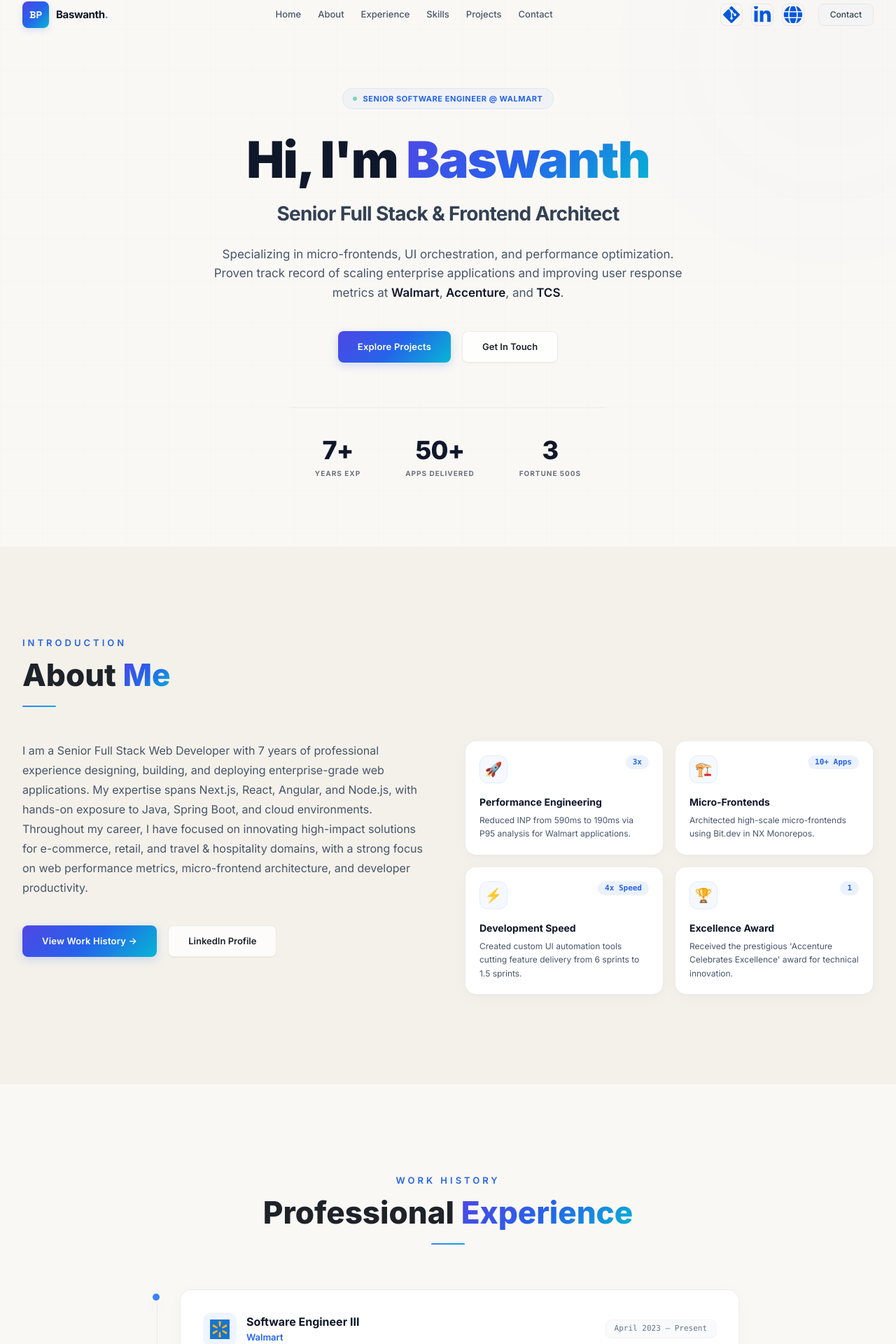
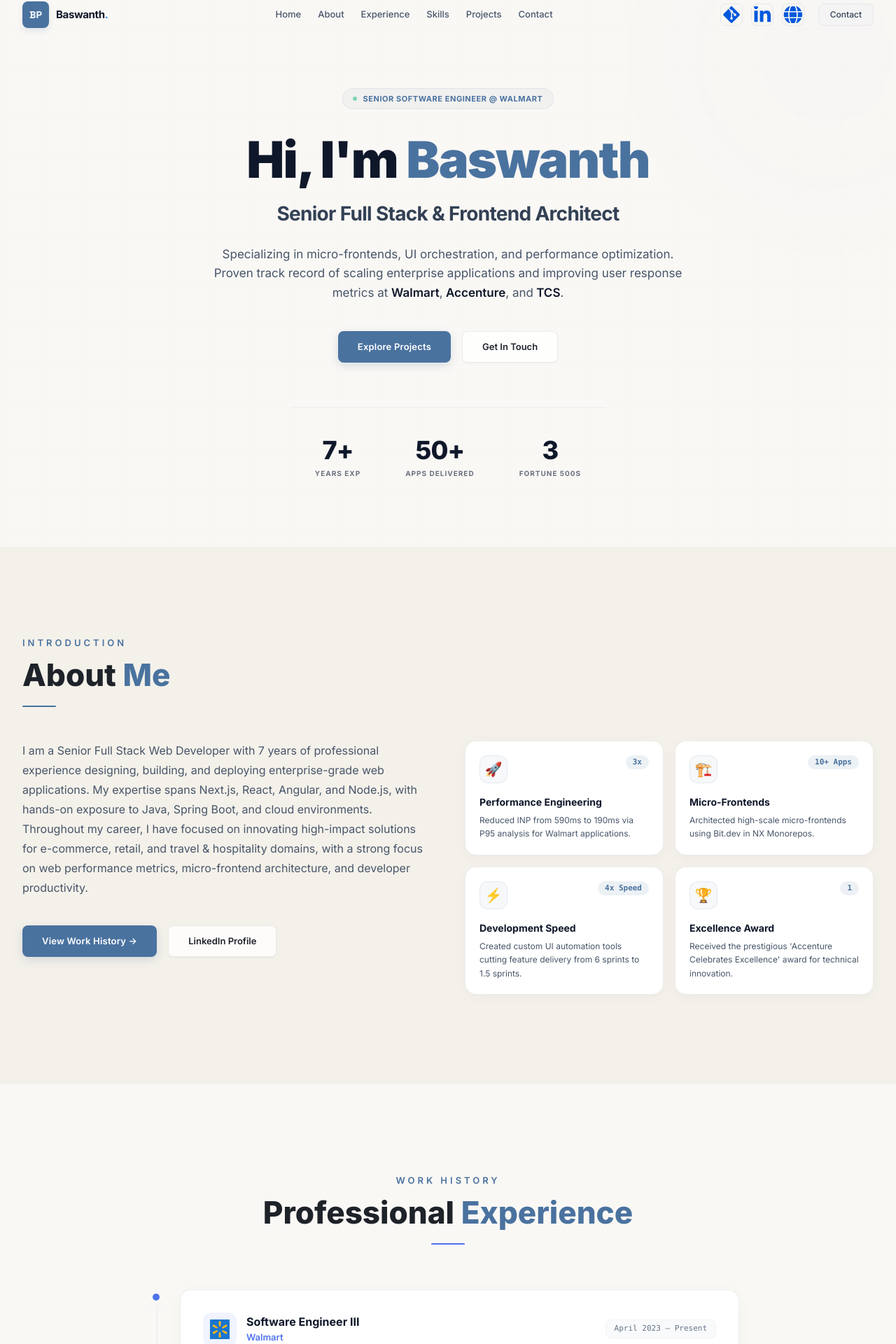
Before and after one commit to bashu241997/Baswanthpapisetty, a React (Create React App) app: page / in a window 1280 px wide. Shown: the part 19-1939 px from the top of the page at 70% size. Built offline with nearby package versions, Linux system fonts and the light colour scheme.

Commit message:
style: update primary color palette across components and project tags

```diff
--- a/src/common/ExpCard.jsx
+++ b/src/common/ExpCard.jsx
@@ -13,12 +13,12 @@ export const ExperienceCard = ({ experience }) => (
           {experience.icon ? (
             <img src={experience.icon} alt={experience.company_name} className="w-7 h-7 object-contain" />
           ) : (
-            <span className="text-[#3b82f6] font-black text-base">{experience.company_name[0]}</span>
+            <span className="text-[#4f73ec] font-black text-base">{experience.company_name[0]}</span>
           )}
         </div>
         <div>
           <h3 className="text-slate-900 text-[16px] font-bold leading-snug">{experience.title}</h3>
-          <p className="text-blue-600 font-semibold text-[13px] mt-0.5">{experience.company_name}</p>
+          <p className="text-[#4f73ec] font-semibold text-[13px] mt-0.5">{experience.company_name}</p>
         </div>
       </div>
 
@@ -32,7 +32,7 @@ export const ExperienceCard = ({ experience }) => (
     <ul className="space-y-3">
       {experience.points.map((point, i) => (
         <li key={i} className="flex items-start gap-2.5 text-[13px] text-slate-600 leading-relaxed">
-          <span className="w-1.5 h-1.5 rounded-full bg-blue-500 flex-shrink-0 mt-1.5 shadow-sm shadow-blue-500/20" />
+          <span className="w-1.5 h-1.5 rounded-full bg-[#4f73ec] flex-shrink-0 mt-1.5 shadow-sm shadow-[#4f73ec]/20" />
           <span>{point}</span>
         </li>
       ))}
--- a/src/common/Footer.jsx
+++ b/src/common/Footer.jsx
@@ -37,7 +37,7 @@ const Footer = () => (
           ))}
         </div>
       </div>
-      <div className="h-px bg-gradient-to-r from-transparent via-gray-200 to-transparent" />
+      <div className="h-px bg-gray-200" />
       <div className="flex flex-col sm:flex-row justify-between items-center gap-3 pt-6">
         <p className="text-[11px] text-gray-500">© {new Date().getFullYear()} Baswanth Papisetty. All rights reserved.</p>
         <p className="text-[10px] text-gray-400">Built with React, Tailwind & Framer Motion</p>
--- a/src/common/ProjectCard.jsx
+++ b/src/common/ProjectCard.jsx
@@ -9,7 +9,7 @@ export const ProjectCard = ({ name, description, tags, source_code_link, domain
     className="dark-card overflow-hidden group h-full flex flex-col w-full bg-white"
   >
     {/* Card Accent Top Line */}
-    <div className="h-[2px] w-full bg-gradient-to-r from-[#3b82f6] via-[#0ea5e9] to-[#3b82f6] opacity-40 group-hover:opacity-100 transition-opacity duration-300" />
+    <div className="h-[2px] w-full bg-blue-500 opacity-40 group-hover:opacity-100 transition-opacity duration-300" />
 
     <div className="p-6 flex flex-col flex-1">
       {/* Card Header Actions */}
--- a/src/components/About.jsx
+++ b/src/components/About.jsx
@@ -22,7 +22,7 @@ const About = () => {
           <h2 className={`${styles.sectionHeadText} mt-2`}>
             About <span className="gradient-text">Me</span>
           </h2>
-          <div className="h-[2px] w-12 bg-gradient-to-r from-[#3b82f6] to-[#0ea5e9] rounded-full mt-4 mx-auto lg:mx-0" />
+          <div className="h-[2px] w-12 bg-[#4a729f] rounded-full mt-4 mx-auto lg:mx-0" />
         </div>
 
         <div className="flex flex-col lg:flex-row gap-12 items-start">
@@ -56,10 +56,10 @@ const About = () => {
                 className="dark-card p-5 group flex flex-col justify-between min-h-[160px]"
               >
                 <div className="flex justify-between items-start mb-4">
-                  <div className="w-10 h-10 rounded-xl bg-blue-500/5 border border-blue-500/10 flex items-center justify-center text-xl">
+                  <div className="w-10 h-10 rounded-xl bg-[#4a729f]/5 border border-[#4a729f]/10 flex items-center justify-center text-xl">
                     {item.icon}
                   </div>
-                  <span className="text-[11px] font-bold text-blue-600 font-mono bg-blue-500/10 px-2.5 py-0.5 rounded-full">
+                  <span className="text-[11px] font-bold text-[#4a729f] font-mono bg-[#4a729f]/10 px-2.5 py-0.5 rounded-full">
                     {item.metric}
                   </span>
                 </div>
--- a/src/components/Experiences.jsx
+++ b/src/components/Experiences.jsx
@@ -12,7 +12,7 @@ const Experiences = () => {
       title: "Software Engineer III",
       company_name: "Walmart",
       icon: Wal,
-      iconBg: "rgba(59, 130, 246, 0.08)",
+      iconBg: "rgba(79, 115, 236, 0.08)",
       date: "April 2023 – Present",
       points: [
         "Architected a complex, client-heavy React application specializing in dynamic form generation, WYSIWYG editors, and custom JSON schemas.",
@@ -26,7 +26,7 @@ const Experiences = () => {
       title: "Senior Software Engineer",
       company_name: "Accenture (Client: AT&T)",
       icon: Acc,
-      iconBg: "rgba(99, 102, 241, 0.08)",
+      iconBg: "rgba(79, 115, 236, 0.08)",
       date: "August 2021 – March 2023",
       points: [
         "Architected the full end-to-end flow of the AT&T 'Bring Your Own Device' (BYOD) feature on the web portal.",
@@ -40,7 +40,7 @@ const Experiences = () => {
       title: "Systems Engineer",
       company_name: "Tata Consultancy Services",
       icon: Tcs,
-      iconBg: "rgba(59, 130, 246, 0.05)",
+      iconBg: "rgba(79, 115, 236, 0.05)",
       date: "November 2018 – July 2021",
       points: [
         "Developed cross-platform hybrid mobile applications for global travel domains using React Native.",
@@ -62,7 +62,7 @@ const Experiences = () => {
           <h2 className={`${styles.sectionHeadText} mt-2`}>
             Professional <span className="gradient-text">Experience</span>
           </h2>
-          <div className="h-[2px] w-12 bg-gradient-to-r from-[#3b82f6] to-[#0ea5e9] rounded-full mt-4 mx-auto" />
+          <div className="h-[2px] w-12 bg-[#4f73ec] rounded-full mt-4 mx-auto" />
         </div>
 
         {/* Timeline container */}
@@ -79,7 +79,7 @@ const Experiences = () => {
               >
                 {/* Timeline node */}
                 <div className="absolute -left-[31px] sm:-left-[39px] top-1.5 z-20">
-                  <div className="w-2.5 h-2.5 rounded-full bg-blue-500 ring-4 ring-[#faf8f5] shadow-lg shadow-blue-500/25" />
+                  <div className="w-2.5 h-2.5 rounded-full bg-[#4f73ec] ring-4 ring-[#faf8f5] shadow-lg shadow-[#4f73ec]/25" />
                 </div>
 
                 {/* Experience Card */}
--- a/src/components/Home.jsx
+++ b/src/components/Home.jsx
@@ -17,10 +17,10 @@ const Home = () => {
           initial={{ opacity: 0, y: 15 }}
           animate={{ opacity: 1, y: 0 }}
           transition={{ duration: 0.6 }}
-          className="inline-flex items-center gap-2 px-3.5 py-1.5 rounded-full bg-blue-500/5 border border-blue-500/10 mb-8"
+          className="inline-flex items-center gap-2 px-3.5 py-1.5 rounded-full bg-[#4a729f]/5 border border-[#4a729f]/10 mb-8"
         >
           <span className="w-1.5 h-1.5 rounded-full bg-emerald-500 animate-pulse" />
-          <span className="text-[11px] text-blue-600 font-bold uppercase tracking-wider">
+          <span className="text-[11px] text-[#4a729f] font-bold uppercase tracking-wider">
             Senior Software Engineer @ Walmart
           </span>
         </motion.div>
--- a/src/components/contacts.jsx
+++ b/src/components/contacts.jsx
@@ -38,7 +38,7 @@ const Contact = () => {
           <h2 className={`${styles.sectionHeadText} mt-2`}>
             Contact <span className="gradient-text">Me</span>
           </h2>
-          <div className="h-[2px] w-12 bg-gradient-to-r from-[#3b82f6] to-[#0ea5e9] rounded-full mt-4 mx-auto" />
+          <div className="h-[2px] w-12 bg-[#3b82f6] rounded-full mt-4 mx-auto" />
         </div>
 
         <div className="flex flex-col lg:flex-row gap-8 items-stretch">
--- a/src/components/skill.jsx
+++ b/src/components/skill.jsx
@@ -11,7 +11,7 @@ const SkillGroup = ({ title, skills, index }) => (
     className="dark-card p-6 sm:p-8"
   >
     <h3 className="text-[15px] font-bold text-slate-900 mb-6 flex items-center gap-2">
-      <span className="w-1 h-5 rounded-full bg-gradient-to-b from-[#3b82f6] to-[#0ea5e9]" />
+      <span className="w-1 h-5 rounded-full bg-[#0e7490]" />
       {title}
     </h3>
 
@@ -19,7 +19,7 @@ const SkillGroup = ({ title, skills, index }) => (
       {skills.map((skill) => (
         <span
           key={skill}
-          className="px-3.5 py-2 rounded-lg bg-gray-50 border border-gray-200/60 text-[12px] text-slate-700 font-medium hover:text-[#3b82f6] hover:border-[#3b82f6]/30 hover:bg-[#3b82f6]/5 transition-all duration-200 cursor-default"
+          className="px-3.5 py-2 rounded-lg bg-gray-50 border border-gray-200/60 text-[12px] text-slate-700 font-medium hover:text-[#0e7490] hover:border-[#0e7490]/30 hover:bg-[#0e7490]/5 transition-all duration-200 cursor-default"
         >
           {skill}
         </span>
@@ -60,7 +60,7 @@ const SkillContainer = () => {
           <h2 className={`${styles.sectionHeadText} mt-2`}>
             Tech Stack & <span className="gradient-text">Skills</span>
           </h2>
-          <div className="h-[2px] w-12 bg-gradient-to-r from-[#3b82f6] to-[#0ea5e9] rounded-full mt-4 mx-auto" />
+          <div className="h-[2px] w-12 bg-[#0e7490] rounded-full mt-4 mx-auto" />
         </motion.div>
 
         {/* Skill Groups Grid */}
--- a/src/index.css
+++ b/src/index.css
@@ -11,11 +11,11 @@
   --text-primary: #1e2229;
   --text-secondary: #5e6675;
   --text-muted: #8d96a7;
-  --accent: #2563eb;
-  --accent-2: #0284c7;
-  --accent-gradient: linear-gradient(135deg, #4f46e5 0%, #2563eb 50%, #06b6d4 100%);
+  --accent: #4a729f;
+  --accent-2: #678eb8;
+  --accent-gradient: #4a729f;
   --border: rgba(0, 0, 0, 0.07);
-  --border-focus: rgba(37, 99, 235, 0.2);
+  --border-focus: rgba(74, 114, 159, 0.2);
 }
 
 * {
@@ -63,26 +63,23 @@ body {
 }
 
 .dark-card:hover {
-  border-color: rgba(37, 99, 235, 0.18);
-  box-shadow: 0 12px 30px rgba(30, 34, 41, 0.07), 0 0 1px rgba(37, 99, 235, 0.1);
+  border-color: rgba(74, 114, 159, 0.18);
+  box-shadow: 0 12px 30px rgba(30, 34, 41, 0.07), 0 0 1px rgba(74, 114, 159, 0.1);
   transform: translateY(-4px);
 }
 
-/* ===== Gradient Elements ===== */
+/* ===== Solid Text Element (Replaced Gradients) ===== */
 .gradient-text {
-  background: var(--accent-gradient);
-  -webkit-background-clip: text;
-  -webkit-text-fill-color: transparent;
-  background-clip: text;
+  color: var(--accent);
 }
 
 .bg-gradient-accent {
-  background: var(--accent-gradient);
+  background: var(--accent);
 }
 
 /* ===== Premium Buttons ===== */
 .btn-primary {
-  background: var(--accent-gradient);
+  background: var(--accent);
   color: #ffffff;
   padding: 12px 28px;
   border-radius: 8px;
@@ -96,12 +93,12 @@ body {
   display: inline-flex;
   align-items: center;
   justify-content: center;
-  box-shadow: 0 4px 14px rgba(37, 99, 235, 0.2);
+  box-shadow: 0 4px 14px rgba(74, 114, 159, 0.2);
 }
 
 .btn-primary:hover {
   transform: translateY(-2px);
-  box-shadow: 0 6px 20px rgba(37, 99, 235, 0.3);
+  box-shadow: 0 6px 20px rgba(74, 114, 159, 0.3);
   opacity: 0.95;
 }
 
@@ -128,7 +125,7 @@ body {
 
 .btn-outline:hover {
   border-color: var(--accent);
-  background: rgba(37, 99, 235, 0.04);
+  background: rgba(74, 114, 159, 0.04);
   transform: translateY(-2px);
 }
 
@@ -149,7 +146,7 @@ body {
   left: 0;
   width: 0;
   height: 2px;
-  background: var(--accent-gradient);
+  background: var(--accent);
   transition: width 0.3s ease;
 }
 
@@ -170,7 +167,7 @@ body {
 .orb-1 {
   width: 600px;
   height: 600px;
-  background: radial-gradient(circle, rgba(99, 102, 241, 0.25) 0%, transparent 70%);
+  background: radial-gradient(circle, rgba(74, 114, 159, 0.22) 0%, transparent 70%);
   top: -200px;
   right: -200px;
 }
@@ -178,7 +175,7 @@ body {
 .orb-2 {
   width: 500px;
   height: 500px;
-  background: radial-gradient(circle, rgba(37, 99, 235, 0.2) 0%, transparent 70%);
+  background: radial-gradient(circle, rgba(74, 114, 159, 0.18) 0%, transparent 70%);
   bottom: 20%;
   left: -200px;
 }
@@ -186,7 +183,7 @@ body {
 .orb-3 {
   width: 450px;
   height: 450px;
-  background: radial-gradient(circle, rgba(99, 102, 241, 0.12) 0%, transparent 70%);
+  background: radial-gradient(circle, rgba(74, 114, 159, 0.1) 0%, transparent 70%);
   top: 45%;
   right: 15%;
 }
@@ -208,7 +205,7 @@ body {
   width: 38px;
   height: 38px;
   border-radius: 8px;
-  background: var(--accent-gradient);
+  background: var(--accent);
   display: flex;
   align-items: center;
   justify-content: center;
@@ -216,7 +213,7 @@ body {
   font-weight: 800;
   font-size: 14px;
   font-family: 'Space Grotesk', sans-serif;
-  box-shadow: 0 4px 10px rgba(37, 99, 235, 0.15);
+  box-shadow: 0 4px 10px rgba(74, 114, 159, 0.15);
 }
 
 /* ===== Custom Maps Frame ===== */
--- a/src/styles.js
+++ b/src/styles.js
@@ -6,7 +6,7 @@ const styles = {
   heroSubText: "font-medium text-[#5e6675] lg:text-[17px] sm:text-[15px] text-[14px] lg:leading-[28px]",
   heroSub2Text: "font-semibold text-[#5e6675] lg:text-[20px] sm:text-[18px] text-[16px]",
   sectionHeadText: "text-[#1e2229] font-extrabold md:text-[44px] sm:text-[36px] text-[28px] leading-tight",
-  sectionSubText: "sm:text-[13px] text-[12px] text-[#2563eb] uppercase tracking-[4px] font-semibold",
+  sectionSubText: "sm:text-[13px] text-[12px] text-[#4a729f] uppercase tracking-[4px] font-semibold",
 };
 
 export { styles };
```
Also changed, not shown: src/components/Projects.jsx (+5 -5 lines), src/components/Skills.jsx (+4 -4 lines).
